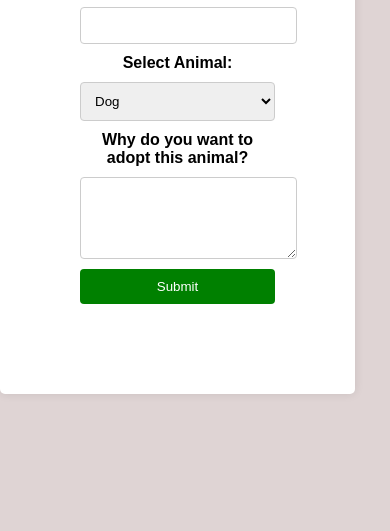
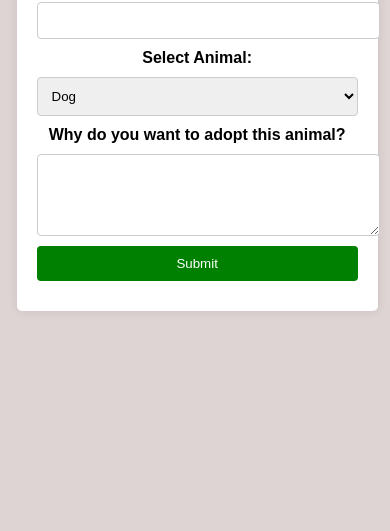
Before and after one commit to okechukwuchinweitem/learnable-form, a plain HTML site: page index.html in a window 390 px wide. Shown: the part 313-844 px from the top of the page. Drawn offline with Linux system fonts and the light colour scheme.

Commit message:
added small media effect style.css

```diff
--- a/style.css
+++ b/style.css
@@ -48,6 +48,21 @@ button {
     cursor: pointer;
 }
 
+/* Media query for smaller screens */
+@media (max-width: 768px) {
+    .form {
+        width: 80%;
+        padding: 40px;
+    }
+}
+
+@media (max-width: 480px) {
+    .form {
+        width: 90%;
+        padding: 20px;
+    }
+}
+
 button:hover {
     background-color: #218838;
 }
```
